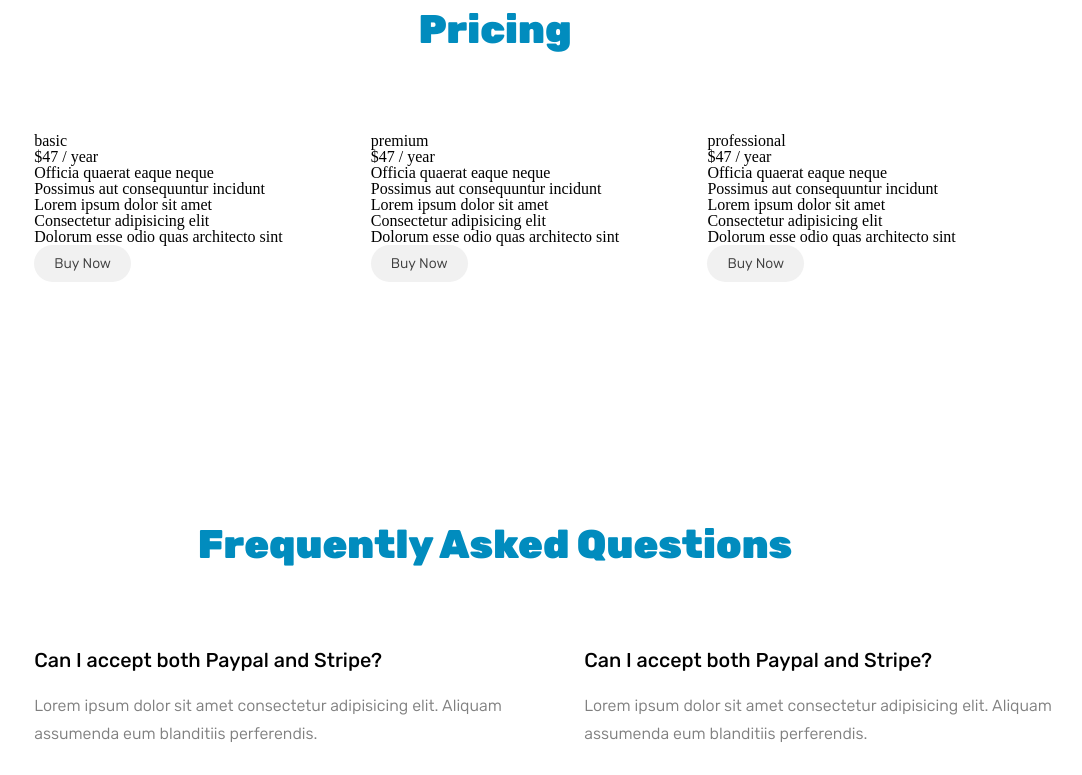
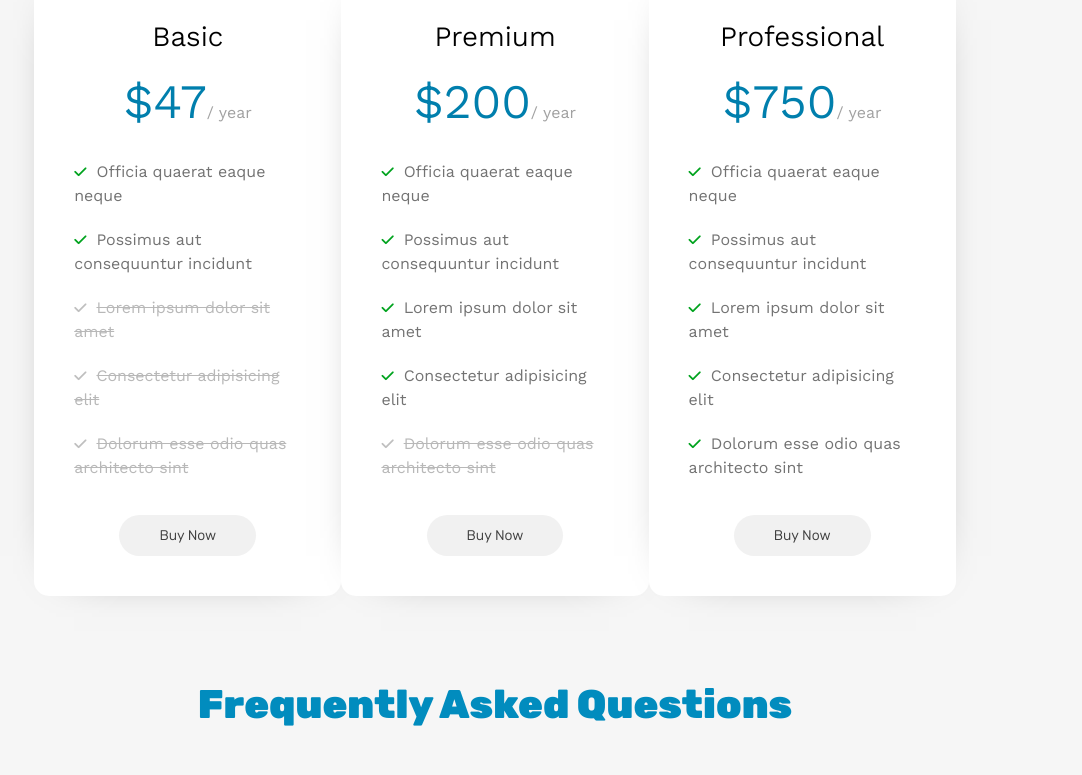
Before and after one commit to Ehmedly/Oneder, a plain HTML site: page index.html in a window 1280 px wide. Shown: the part 5736-6511 px from the top of the page, without its empty margins (145-1227 px from the left). Drawn offline with nearby package versions, Linux system fonts and the light colour scheme.

Commit message:
7th section design applied

```diff
--- a/index.html
+++ b/index.html
@@ -349,37 +349,37 @@
         <div class="section7-cards-div">
           <div class="section7-card-div">
             <h3>basic</h3>
-            <p>$47 <span>/ year</span></p>
+            <p>$47<span>/ year</span></p>
             <ul>
-              <li>Officia quaerat eaque neque</li>
-              <li>Possimus aut consequuntur incidunt</li>
-              <li class="section7-line-through-li">Lorem ipsum dolor sit amet</li>
-              <li class="section7-line-through-li">Consectetur adipisicing elit</li>
-              <li class="section7-line-through-li">Dolorum esse odio quas architecto sint</li>
+              <li><i class="fa-solid fa-check"></i>Officia quaerat eaque neque</li>
+              <li><i class="fa-solid fa-check"></i>Possimus aut consequuntur incidunt</li>
+              <li class="section7-line-through-li"><i class="fa-solid fa-check"></i>Lorem ipsum dolor sit amet</li>
+              <li class="section7-line-through-li"><i class="fa-solid fa-check"></i>Consectetur adipisicing elit</li>
+              <li class="section7-line-through-li"><i class="fa-solid fa-check"></i>Dolorum esse odio quas architecto sint</li>
             </ul>
             <a href="#">buy now</a>
           </div>
           <div class="section7-card-div">
             <h3>premium</h3>
-            <p>$47 <span>/ year</span></p>
+            <p>$200<span>/ year</span></p>
             <ul>
-              <li>Officia quaerat eaque neque</li>
-              <li>Possimus aut consequuntur incidunt</li>
-              <li>Lorem ipsum dolor sit amet</li>
-              <li>Consectetur adipisicing elit</li>
-              <li class="section7-line-through-li">Dolorum esse odio quas architecto sint</li>
+              <li><i class="fa-solid fa-check"></i>Officia quaerat eaque neque</li>
+              <li><i class="fa-solid fa-check"></i>Possimus aut consequuntur incidunt</li>
+              <li><i class="fa-solid fa-check"></i>Lorem ipsum dolor sit amet</li>
+              <li><i class="fa-solid fa-check"></i>Consectetur adipisicing elit</li>
+              <li class="section7-line-through-li"><i class="fa-solid fa-check"></i>Dolorum esse odio quas architecto sint</li>
             </ul>
             <a href="#">buy now</a>
           </div>
           <div class="section7-card-div">
             <h3>professional</h3>
-            <p>$47 <span>/ year</span></p>
+            <p>$750<span>/ year</span></p>
             <ul>
-              <li>Officia quaerat eaque neque</li>
-              <li>Possimus aut consequuntur incidunt</li>
-              <li>Lorem ipsum dolor sit amet</li>
-              <li>Consectetur adipisicing elit</li>
-              <li>Dolorum esse odio quas architecto sint</li>
+              <li><i class="fa-solid fa-check"></i>Officia quaerat eaque neque</li>
+              <li><i class="fa-solid fa-check"></i>Possimus aut consequuntur incidunt</li>
+              <li><i class="fa-solid fa-check"></i>Lorem ipsum dolor sit amet</li>
+              <li><i class="fa-solid fa-check"></i>Consectetur adipisicing elit</li>
+              <li><i class="fa-solid fa-check"></i>Dolorum esse odio quas architecto sint</li>
             </ul>
             <a href="#">buy now</a>
           </div>
--- a/style.css
+++ b/style.css
@@ -413,7 +413,8 @@ nav ul {
 
 /*SECTION 7 STYLES*/
 .section7-bg-div {
-  height: 80vh;
+  background: #f6f6f6;
+  height: 100vh;
   display: flex;
   flex-direction: column;
   justify-content: center;
@@ -432,9 +433,53 @@ nav ul {
   align-items: center;
   justify-content: space-between;
 }
+.section7-card-div {
+  display: flex;
+  flex-direction: column;
+  align-items: center;
+  width: 350px;
+  padding:40px;
+  background-color: white;
+  box-shadow: 0 0 50px -40px;
+  border-radius: 15px;
+}
+.section7-cards-div h3{
+  font: 370 28px "Work Sans";
+  text-transform: capitalize;
+  text-align: center;
+}
+.section7-cards-div p{
+  font: 380 48px "Work Sans";
+  text-align: center;
+  color:#007fad;
+  padding: 20px 0;
+}
+.section7-cards-div span{
+  font: 400 16px "Work Sans";
+  color: #33333375;
+}
+.section7-cards-div li{
+  font: 400 16px "Work Sans";
+  color: #737373;
+  padding: 10px 0;
+  line-height: 1.5;
+}
+.section7-cards-div a{
+  margin-top: 25px;
+  padding: 12px 40px;
+}
+.section7-line-through-li{
+  text-decoration:line-through;
+  opacity: 0.5;
+}
+.section7-line-through-li i{
+  color: gray;
+}
+
 
 /*SECTION 8 STYLES*/
 .section8-bg-div {
+  background: #f6f6f6;
   height: 100vh;
   display: flex;
   flex-direction: column;
@@ -614,6 +659,7 @@ address {
   border: 1px solid rgba(128, 128, 128, 0.37);
   margin: 10px 0 20px 0;
   outline-color: #01a3de;
+  outline-width:thin;
 }
 
 .section11-bg-div form .inputs-div {
```
